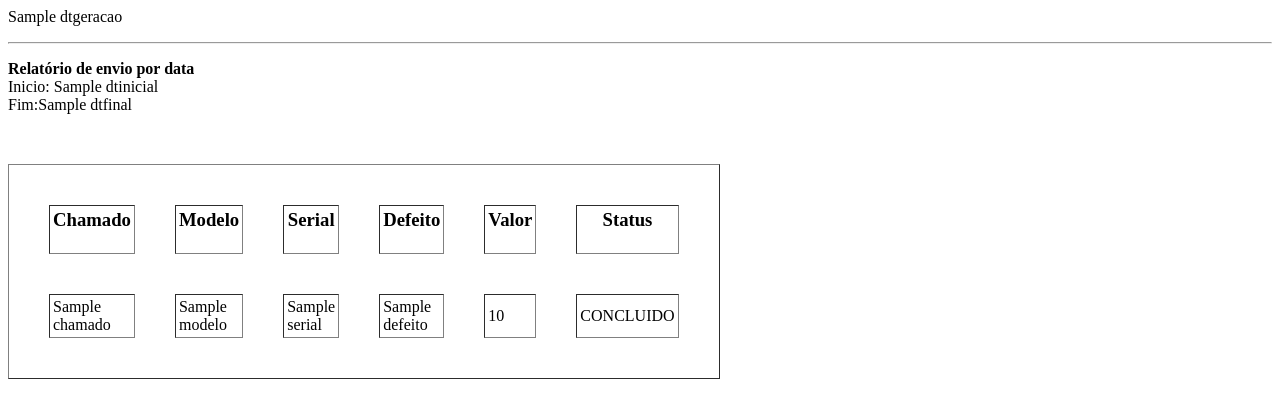
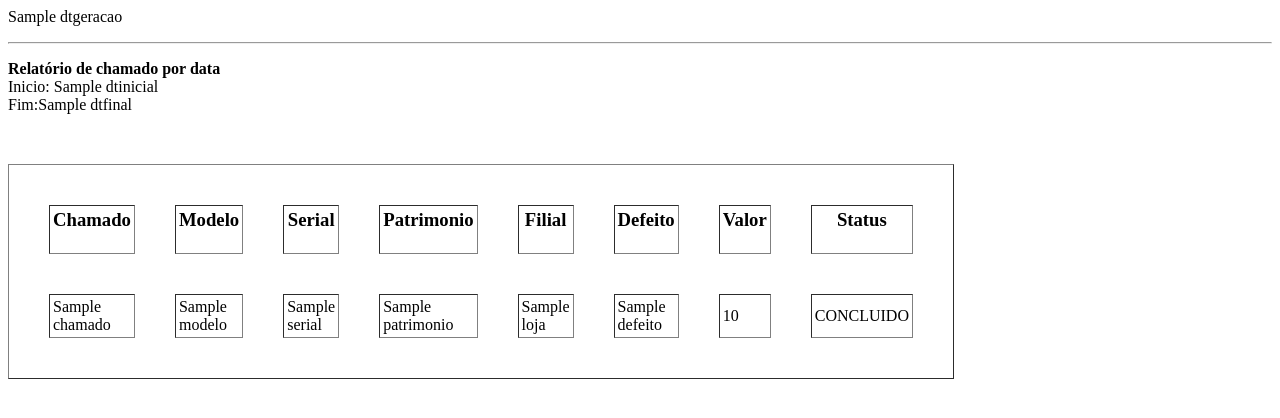
Before and after one commit to vateiixeira/hotswap, a Django app: template my_project/chamado/templates/pdf_chamado.html in a window 1280 px wide. Shown: the top 418 px of the page. Run offline with Django 3.2, Linux system fonts and the light colour scheme; the template is opened without the code that fills it: most values are stand-ins (such as "Sample title", 1, 10 or a date in 2020).

Commit message:
pdf chamado add campo patrimonio

```diff
--- a/my_project/base/models.py
+++ b/my_project/base/models.py
@@ -6,6 +6,9 @@ class DataInauguracao(models.Model):
     cod_filial = models.IntegerField()
     loja = models.CharField(max_length=20)
     inauguracao = models.CharField(max_length=20)
+
+    def __str__(self):
+        return self.loja
 
 
 class TestDataInauguracao(models.Model):
@@ -26,7 +29,7 @@ class CircuitoDados(models.Model):
 
 class CircuitoVoz(models.Model):
     regiao_filial = models.CharField(max_length=20)
-    operadora = models.CharField(max_length=20)
+    operadora = models.CharField(max_length=100)
     designacao = models.CharField(max_length=200)
     servico_equipamento = models.CharField(max_length=200,null=True)
     tel_abrir_chamado = models.CharField(max_length=30, null=True)
--- a/my_project/chamado/templates/pdf_chamado.html
+++ b/my_project/chamado/templates/pdf_chamado.html
@@ -2,11 +2,17 @@
 <head>
 <meta charset="UTF-8">
 <title>{{titulo}}</title>
+<style>
+	@page {
+    size: letter landscape;
+    margin: 0.5cm;
+}
+</style>
 </head>
 <body>
 <p>{{dtgeracao}}</p>
 <hr />
-<p><strong>Relat&oacute;rio de envio por data</strong><br />Inicio: {{dtinicial}}<br />Fim:{{dtfinal}}</p>
+<p><strong>Relat&oacute;rio de chamado por data</strong><br />Inicio: {{dtinicial}}<br />Fim:{{dtfinal}}</p>
 <p>&nbsp;</p>
 
 <table align="left" border="1" cellpadding="3" cellspacing="40" style="width:700px">
@@ -22,6 +28,12 @@
 			<h3>Serial</h3>
 			</th>
 			<th scope="col">
+			<h3>Patrimonio</h3>
+			</th>
+			<th scope="col">
+			<h3>Filial</h3>
+			</th>
+			<th scope="col">
 			<h3>Defeito</h3>
 			</th>
 			<th scope="col">
@@ -33,11 +45,15 @@
 		</tr>
 	</thead>
 	<tbody>
+		{% for product in equipamento %}
 		{% for i in chamado %}
+
 			<tr>
 			<td>{{i.chamado}}</td>
 			<td>{{i.modelo}}</td>
 			<td>{{i.serial}}</td>
+			<td>{{product.patrimonio}}</td>
+			<td>{{i.loja}}</td>
 			<td>{{i.defeito}}</td>
 			<td>{{i.valor}}</td>
 			{% if i.status == 'p' %}
@@ -47,6 +63,7 @@
 			{% endif %}
 			</tr>
 		{% endfor %}
+		{% endfor %}
 
 	</tbody>
 </table>
--- a/my_project/chamado/templates/pdf_data_filial.html
+++ b/my_project/chamado/templates/pdf_data_filial.html
@@ -3,6 +3,12 @@
 <head>
 <meta charset="UTF-8">
 <title>{{titulo}}</title>
+<style>
+	@page {
+    size: letter landscape;
+    margin: 0.5cm;
+}
+</style>
 </head>
 <body>
 <p>{{dtgeracao}}</p>
--- a/my_project/transf/views.py
+++ b/my_project/transf/views.py
@@ -69,7 +69,7 @@ class UpdateTransf(UpdateView):
 class DeleteTransf(DeleteView):
     template_name = 'delete_transf.html'
     model = Transferencia
-    success_url = reverse_lazy('trans:lista_transf')
+    success_url = reverse_lazy('transf:lista_transf')
 
 def transf_por_data_filial(request):
     template = 'viewpordatafilial_transf.html'
```
Also changed, not shown: my_project/base/admin.py (+9 -1 lines), my_project/chamado/views.py (+11 -0 lines), utils.txt (added, +12 -0 lines).
